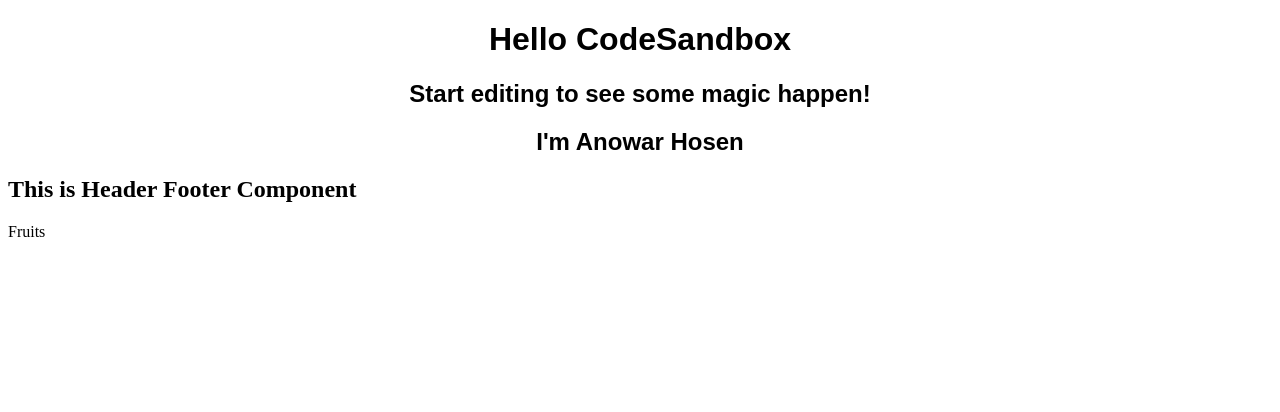
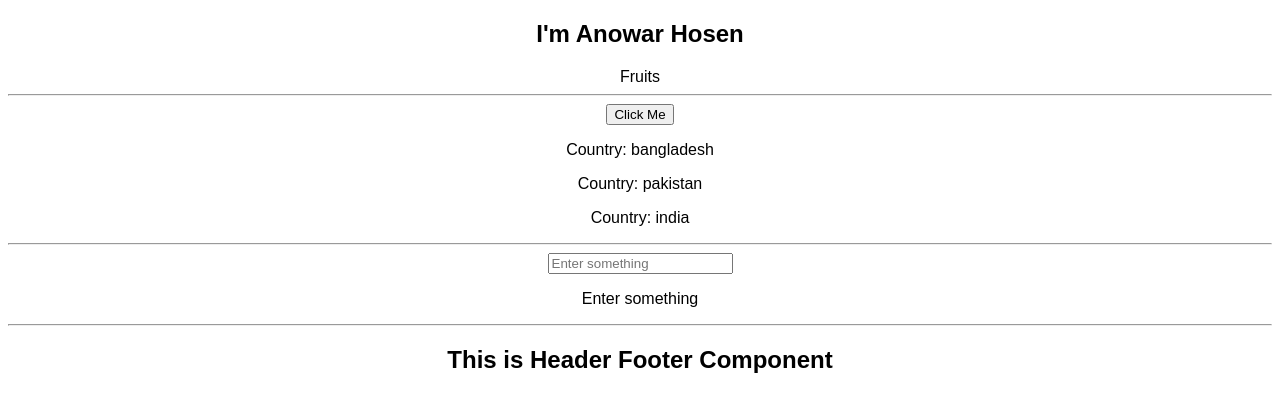
Before and after one commit to MdAnowarHosen/Learn-React, a React (Create React App) app: page / in a window 1280 px wide. Shown: the top 412 px of the page. Built offline with nearby package versions, Linux system fonts and the light colour scheme.

Commit message:
State and Two way Data Binding

```diff
--- a/src/App.js
+++ b/src/App.js
@@ -1,11 +1,19 @@
+import Header_Footer from "./components/Header_Footer";
+import Country from "./components/Home/Country";
+import Fruits from "./components/Home/Fruits";
+import TwoWayDataBinding from "./components/Home/TwoWayDataBinding";
 import "./styles.css";
 
 export default function App() {
   return (
     <div className="App">
-      <h1>Hello CodeSandbox</h1>
-      <h2>Start editing to see some magic happen!</h2>
       <h2>I'm Anowar Hosen</h2>
+      <div>
+        <Fruits />
+        <Country />
+        <TwoWayDataBinding />
+        <Header_Footer />
+      </div>
     </div>
   );
 }
--- a/src/components/Header_Footer.jsx
+++ b/src/components/Header_Footer.jsx
@@ -3,6 +3,7 @@ import React from "react";
 function Header_Footer() {
   return (
     <div>
+      <hr />
       <h2>This is Header Footer Component</h2>
     </div>
   );
--- /dev/null
+++ b/src/components/Home/Country.jsx
@@ -0,0 +1,48 @@
+import React, { PureComponent } from "react";
+
+export class Country extends PureComponent {
+  // Pure Component || to get that, type "rpce"
+  // States
+  constructor(props) {
+    super(props);
+    this.state = {
+      country: [
+        { name: "bangladesh" },
+        { name: "afganstan" },
+        { name: "pakistan" },
+        { name: "india" }
+      ]
+    };
+  }
+  Change = () => {
+    this.setState({
+      country: [
+        { name: "Bangladesh" },
+        { name: "Afganstan" },
+        { name: "Pakistan" },
+        { name: "India" }
+      ]
+    });
+  };
+  render() {
+    // if we want to use simple javascript function then we have to write into render(){} method
+
+    // function Change(params) {
+    //   alert();
+    // }
+
+    return (
+      <div>
+        <div>
+          <hr />
+          <button onClick={this.Change}>Click Me</button>
+          <p>Country: {this.state.country[0].name}</p>
+          <p>Country: {this.state.country[2].name}</p>
+          <p>Country: {this.state.country[3].name}</p>
+        </div>
+      </div>
+    );
+  }
+}
+
+export default Country;
--- /dev/null
+++ b/src/components/Home/TwoWayDataBinding.jsx
@@ -0,0 +1,35 @@
+import React, { PureComponent } from "react";
+
+export class TwoWayDataBinding extends PureComponent {
+  constructor(props) {
+    super(props);
+
+    this.state = {
+      sub: "Enter something"
+    };
+  }
+
+  ChangeSub = (event) => {
+    this.setState({
+      sub: event.target.value
+    });
+  };
+
+  render() {
+    return (
+      <div>
+        <hr />
+        <div>
+          <input
+            type="text"
+            onChange={this.ChangeSub}
+            placeholder={this.state.sub}
+          />
+          <p>{this.state.sub}</p>
+        </div>
+      </div>
+    );
+  }
+}
+
+export default TwoWayDataBinding;
--- a/src/index.js
+++ b/src/index.js
@@ -2,15 +2,11 @@ import { StrictMode } from "react";
 import ReactDOM from "react-dom";
 
 import App from "./App";
-import Header_Footer from "./components/Header_Footer";
-import Fruits from "./components/Home/Fruits";
 
 const rootElement = document.getElementById("root");
 ReactDOM.render(
   <StrictMode>
     <App />
-    <Header_Footer />
-    <Fruits />
   </StrictMode>,
   rootElement
 );
```
Also changed, not shown: src/components/Home/CountryFun.jsx (added, +7 -0 lines).
